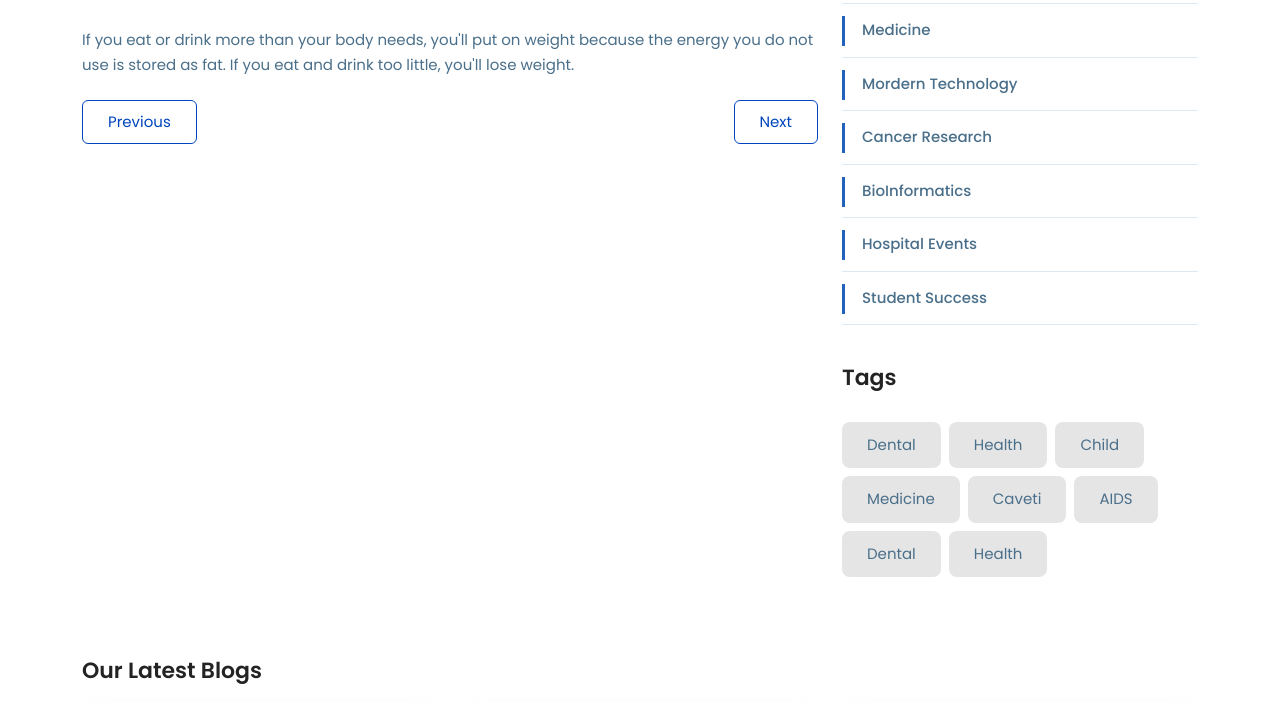
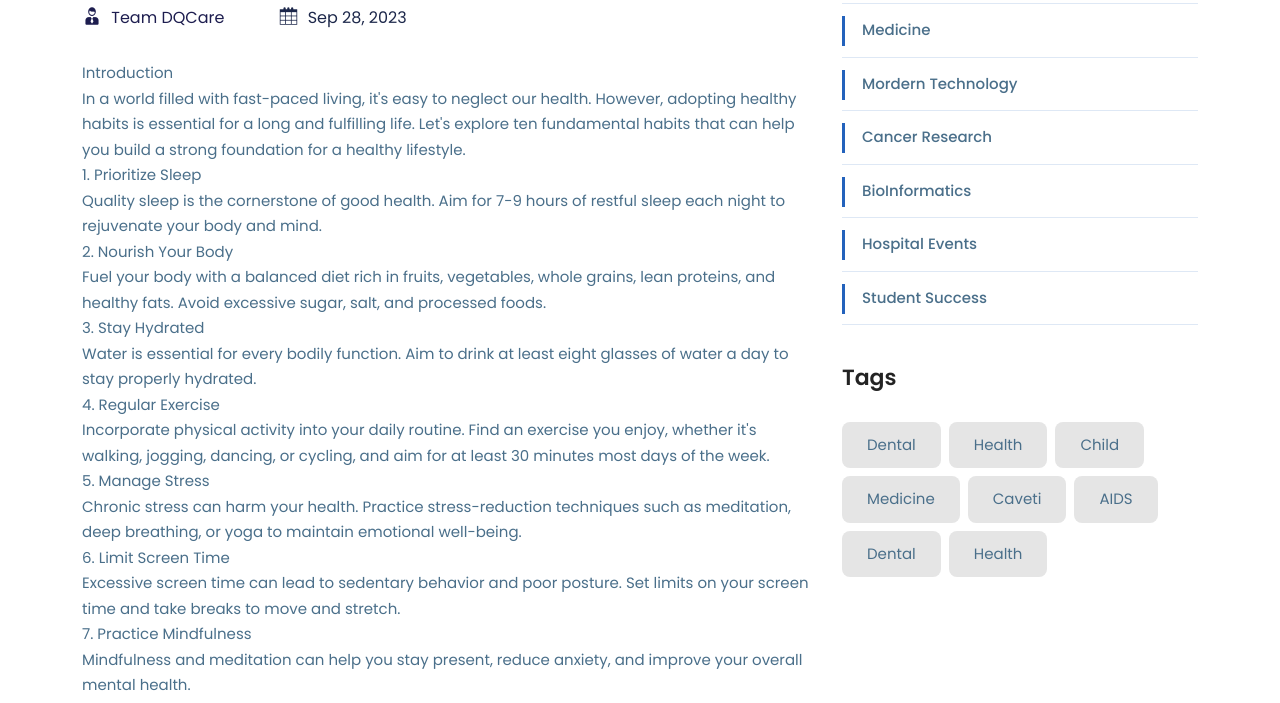
Before and after one commit to ITW-1/DQ_Care, a plain HTML site: page blog-details.html in a window 1280 px wide. Shown: the part 1049-1752 px from the top of the page. Drawn offline with nearby package versions, Linux system fonts and the light colour scheme.

Commit message:
add: new blog publication

```diff
--- a/blog-details.html
+++ b/blog-details.html
@@ -2,13 +2,18 @@
 <html lang="zxx">
   <head>
     <!-- Google tag (gtag.js) -->
-<script async src="https://www.googletagmanager.com/gtag/js?id=G-G9FFD236NH"></script>
+    <script
+      async
+      src="https://www.googletagmanager.com/gtag/js?id=G-G9FFD236NH"
+    ></script>
     <script>
       window.dataLayer = window.dataLayer || [];
-  function gtag(){dataLayer.push(arguments);}
-  gtag('js', new Date());
+      function gtag() {
+        dataLayer.push(arguments);
+      }
+      gtag("js", new Date());
 
-  gtag('config', 'G-G9FFD236NH');
+      gtag("config", "G-G9FFD236NH");
     </script>
     <meta charset="UTF-8" />
     <meta name="viewport" content="width=device-width, initial-scale=1.0" />
@@ -47,8 +52,18 @@
         <div class="container">
           <nav class="navbar navbar-expand-md navbar-light">
             <a class="navbar-brand" href="index.html">
-              <img class="icon-light" src="assets/img/icon/icon-header-light.png" alt="Logo" height="40"/>
-              <img class="icon-dark" src="assets/img/icon/icon-header-dark.png" alt="Logo" height="40"/>
+              <img
+                class="icon-light"
+                src="assets/img/icon/icon-header-light.png"
+                alt="Logo"
+                height="40"
+              />
+              <img
+                class="icon-dark"
+                src="assets/img/icon/icon-header-dark.png"
+                alt="Logo"
+                height="40"
+              />
             </a>
             <div
               class="collapse navbar-collapse mean-menu"
@@ -65,7 +80,7 @@
                   <a href="product.html" class="nav-link">Product</a>
                 </li>
                 <li class="nav-item">
-                  <a href="./blog.html" class="nav-link">Blogs</a>
+                  <a href="./blog.html" class="nav-link">Resources</a>
                 </li>
                 <li class="nav-item">
                   <a href="./pricing.html" class="nav-link">Pricing</a>
@@ -113,22 +128,69 @@
               <div class="blog-details-img">
                 <img src="assets/img/home-one/Health.png" alt="Blog" />
                 <h2>
-                  Health Tips
+                  Building a Foundation for a Healthy Lifestyle: 10 Habits to
+                  Adopt Today
                 </h2>
                 <ul>
                   <li>
                     <a href="#">
                       <i class="icofont-businessman"></i>
-                      Pratyush Jsud
+                      Team DQCare
                     </a>
                   </li>
                   <li>
                     <i class="icofont-calendar"></i>
-                    Jan 03, 2020
+                    Sep 28, 2023
                   </li>
                 </ul>
                 <p>
-                  If you eat or drink more than your body needs, you'll put on weight because the energy you do not use is stored as fat. If you eat and drink too little, you'll lose weight.
+                  Introduction <br />
+                  In a world filled with fast-paced living, it's easy to neglect
+                  our health. However, adopting healthy habits is essential for
+                  a long and fulfilling life. Let's explore ten fundamental
+                  habits that can help you build a strong foundation for a
+                  healthy lifestyle. <br />
+                  1. Prioritize Sleep <br />
+                  Quality sleep is the cornerstone of good health. Aim for 7-9
+                  hours of restful sleep each night to rejuvenate your body and
+                  mind. <br />2. Nourish Your Body <br />
+                  Fuel your body with a balanced diet rich in fruits,
+                  vegetables, whole grains, lean proteins, and healthy fats.
+                  Avoid excessive sugar, salt, and processed foods. <br />3.
+                  Stay Hydrated <br />
+                  Water is essential for every bodily function. Aim to drink at
+                  least eight glasses of water a day to stay properly hydrated.
+                  <br />
+                  4. Regular Exercise <br />
+                  Incorporate physical activity into your daily routine. Find an
+                  exercise you enjoy, whether it's walking, jogging, dancing, or
+                  cycling, and aim for at least 30 minutes most days of the
+                  week. <br />
+                  5. Manage Stress <br />
+                  Chronic stress can harm your health. Practice stress-reduction
+                  techniques such as meditation, deep breathing, or yoga to
+                  maintain emotional well-being. <br />6. Limit Screen Time
+                  <br />
+                  Excessive screen time can lead to sedentary behavior and poor
+                  posture. Set limits on your screen time and take breaks to
+                  move and stretch. <br />7. Practice Mindfulness <br />
+                  Mindfulness and meditation can help you stay present, reduce
+                  anxiety, and improve your overall mental health. <br />
+                  8. Maintain Social Connections <br />
+                  Build and nurture relationships with friends and family.
+                  Social connections are vital for emotional well-being. <br />
+                  9. Regular Check-Ups <br />
+                  Don't skip routine health check-ups. Regular visits to your
+                  healthcare provider can help catch and address health issues
+                  early. <br />10. Set Realistic Goals <br />
+                  Lastly, set achievable health goals. Start small, and
+                  gradually incorporate these habits into your daily life.
+                  Remember, it's about progress, not perfection.
+                  <br />Conclusion <br />
+                  By adopting these ten healthy habits, you're laying the
+                  groundwork for a vibrant and fulfilling life. Make them a part
+                  of your daily routine, and watch as they transform your
+                  overall well-being.
                 </p>
               </div>
               <div class="blog-details-previous">
@@ -151,10 +213,11 @@
                 <h3>Recent Blogs</h3>
                 <ul>
                   <li>
-                    <img src="assets/img/home-one/Electronic.png" alt="Recent" />
-                    <a href="blog-details2.html"
-                      >Electronic Health Record</a
-                    >
+                    <img
+                      src="assets/img/home-one/Electronic.png"
+                      alt="Recent"
+                    />
+                    <a href="blog-details2.html">Electronic Health Record</a>
                     <ul>
                       <li>
                         <a href="#">
@@ -170,9 +233,7 @@
                   </li>
                   <li>
                     <img src="assets/img/home-one/Heat.png" alt="Recent" />
-                    <a href="blog-details3.html"
-                      >Heat Stroke</a
-                    >
+                    <a href="blog-details3.html">Heat Stroke</a>
                     <ul>
                       <li>
                         <a href="#">
@@ -344,12 +405,11 @@
               </div>
               <div class="blog-bottom">
                 <h3>
-                  <a href="blog-details2.html"
-                    >Electronic Health Record</a
-                  >
+                  <a href="blog-details2.html">Electronic Health Record</a>
                 </h3>
                 <p>
-                  Covid shook the world like never before. Making it more and more paperless. Digitalization beca....
+                  Covid shook the world like never before. Making it more and
+                  more paperless. Digitalization beca....
                 </p>
                 <ul>
                   <li>
@@ -375,12 +435,11 @@
               </div>
               <div class="blog-bottom">
                 <h3>
-                  <a href="blog-details3.html"
-                    >Heat Stroke</a
-                  >
+                  <a href="blog-details3.html">Heat Stroke</a>
                 </h3>
                 <p>
-                  With the arrival of warmer weather, it's important to take precautions against heat stroke. Heat str....
+                  With the arrival of warmer weather, it's important to take
+                  precautions against heat stroke. Heat str....
                 </p>
                 <ul>
                   <li>
@@ -409,12 +468,11 @@
               </div>
               <div class="blog-bottom">
                 <h3>
-                  <a href="blog-details4.html"
-                    >Are we drinking enough water?</a
-                  >
+                  <a href="blog-details4.html">Are we drinking enough water?</a>
                 </h3>
                 <p>
-                  Water is essential for our overall health and wellbeing. It helps regulate body temperatu....
+                  Water is essential for our overall health and wellbeing. It
+                  helps regulate body temperatu....
                 </p>
                 <ul>
                   <li>
@@ -442,7 +500,10 @@
             <div class="footer-item">
               <div class="footer-contact">
                 <a href="index.html"
-                  ><img src="assets/img/icon/icon-footer-dark.png" alt="Logo" height="120"
+                  ><img
+                    src="assets/img/icon/icon-footer-dark.png"
+                    alt="Logo"
+                    height="120"
                 /></a>
                 <br />
                 <h4>Adding Digital Quotient to Healthcare</h4>
@@ -454,8 +515,7 @@
                     ></a>
                   </li>
                   <li>
-                    <a
-                      href="https://www.instagram.com/healthdetails_hd/"
+                    <a href="https://www.instagram.com/healthdetails_hd/"
                       ><i class="icofont-instagram"></i
                     ></a>
                   </li>
@@ -542,7 +602,16 @@
               document.write(new Date().getFullYear());
             </script>
             DQcare. Powered By
-          <a href="https://wictronix.com/" target="_blank"><img style="width: 10rem;background-color: antiquewhite;padding: 6px;border-radius: 10px;" src="./assets/img/black&blue.png"/></a>
+            <a href="https://wictronix.com/" target="_blank"
+              ><img
+                style="
+                  width: 10rem;
+                  background-color: antiquewhite;
+                  padding: 6px;
+                  border-radius: 10px;
+                "
+                src="./assets/img/black&blue.png"
+            /></a>
           </p>
         </div>
       </div>
```
Also changed, not shown: blog.html (+3 -3 lines). Lines whose indentation alone changed are shown as unchanged.
